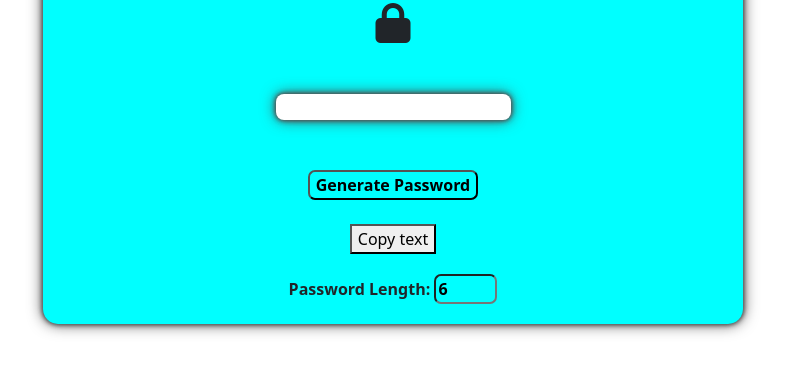
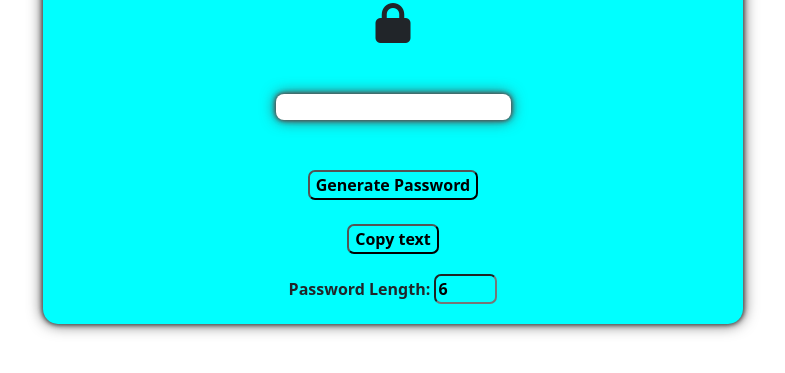
Before and after one commit to bnaveenbharathi/randompasswordgenerator, a plain HTML site: page index.html in a window 1280 px wide. Shown: the part 193-566 px from the top of the page, without its empty margins (247-1032 px from the left). Drawn offline with nearby package versions, Linux system fonts and the light colour scheme.

Commit message:
style.css

```diff
--- a/style.css
+++ b/style.css
@@ -52,6 +52,11 @@ h1{
    0px 0px 5px rgb(80, 80, 80),
    0px 0px 15px rgb(80, 80, 80);
 }
+.copytext{
+    background:none;
+    font-weight: bolder;
+    border-radius: 7px;
+}
 @media (max-width:425px) {
 
     .total{
```
